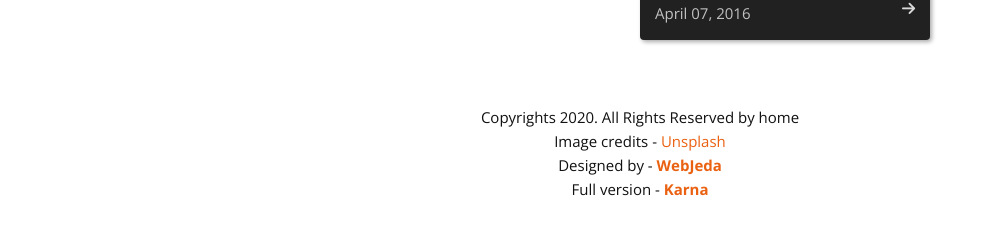
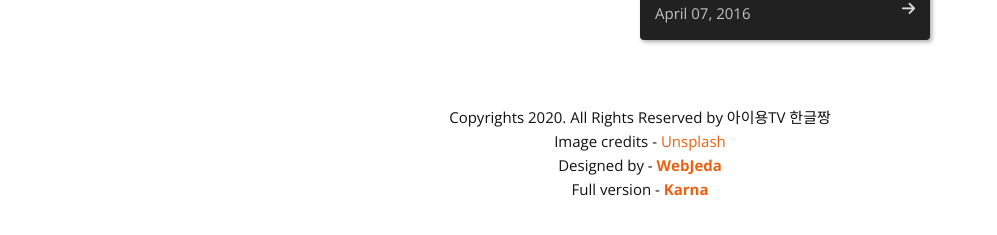
Before and after one commit to iyongtv/home, a Jekyll site: the page built from index.html, in a window 1280 px wide and 900 px high, scrolled down 1640 px. Shown: the part 641-876 px from the top of the window, without its empty margins (0-997 px from the left). Built offline with Jekyll 4.4.1, drawn with Linux system fonts in a browser that asks for light colours; nearby versions of some CDN libraries.

Commit message:
Update _config.yml

```diff
--- a/_config.yml
+++ b/_config.yml
@@ -1,5 +1,5 @@
 
-title: home
+title: 아이용TV 한글짱
 desctiption: Karna is a responsive jekyll theme which includes pinterest like pins.
 url: https://iyongtv.github.io
 permalink: ':title/'
@@ -31,7 +31,7 @@ highlight: rouge
 analytics: UA-83979019-1
 
 # Comments
-disqus-shortname: webjeda-demo
+disqus-shortname: IYONGTV
 
 # Contact form
 # Go to https://getsimpleform.com and get a API token by signing up with your email and enter that here
```
